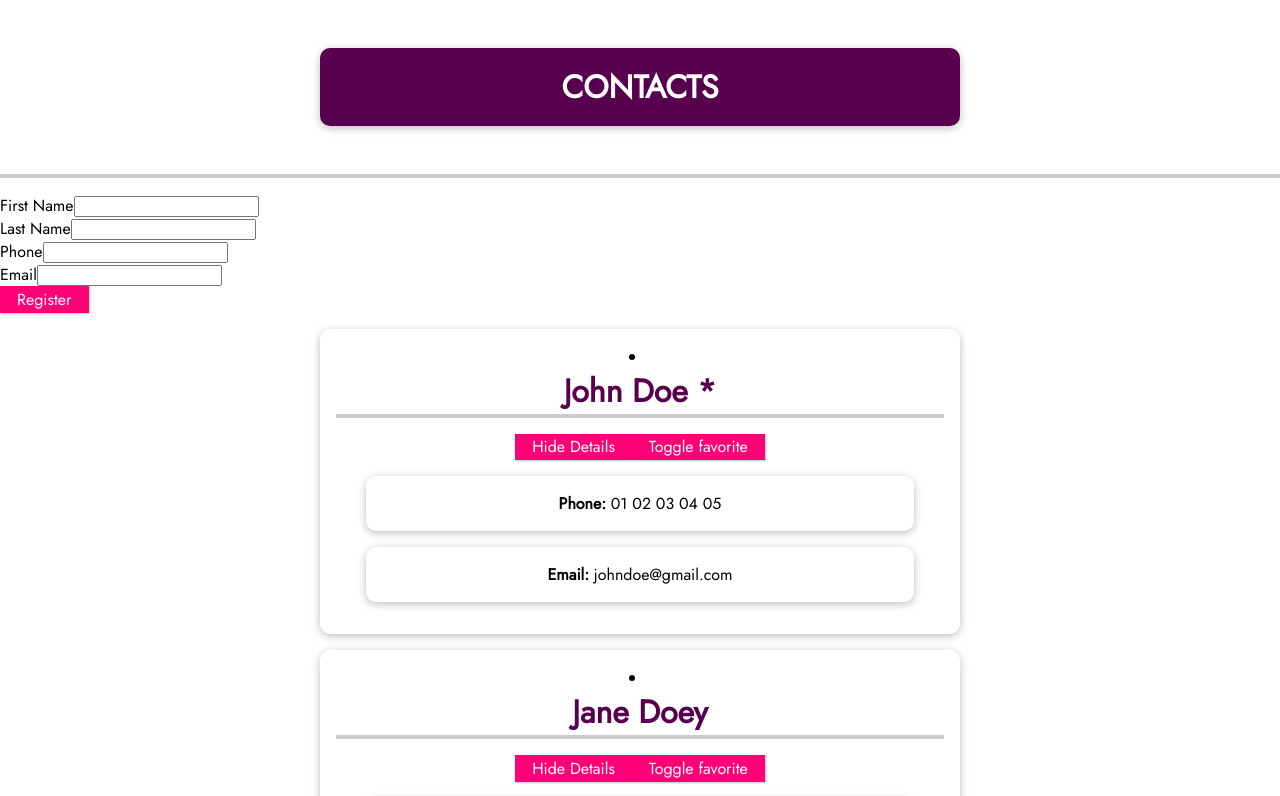
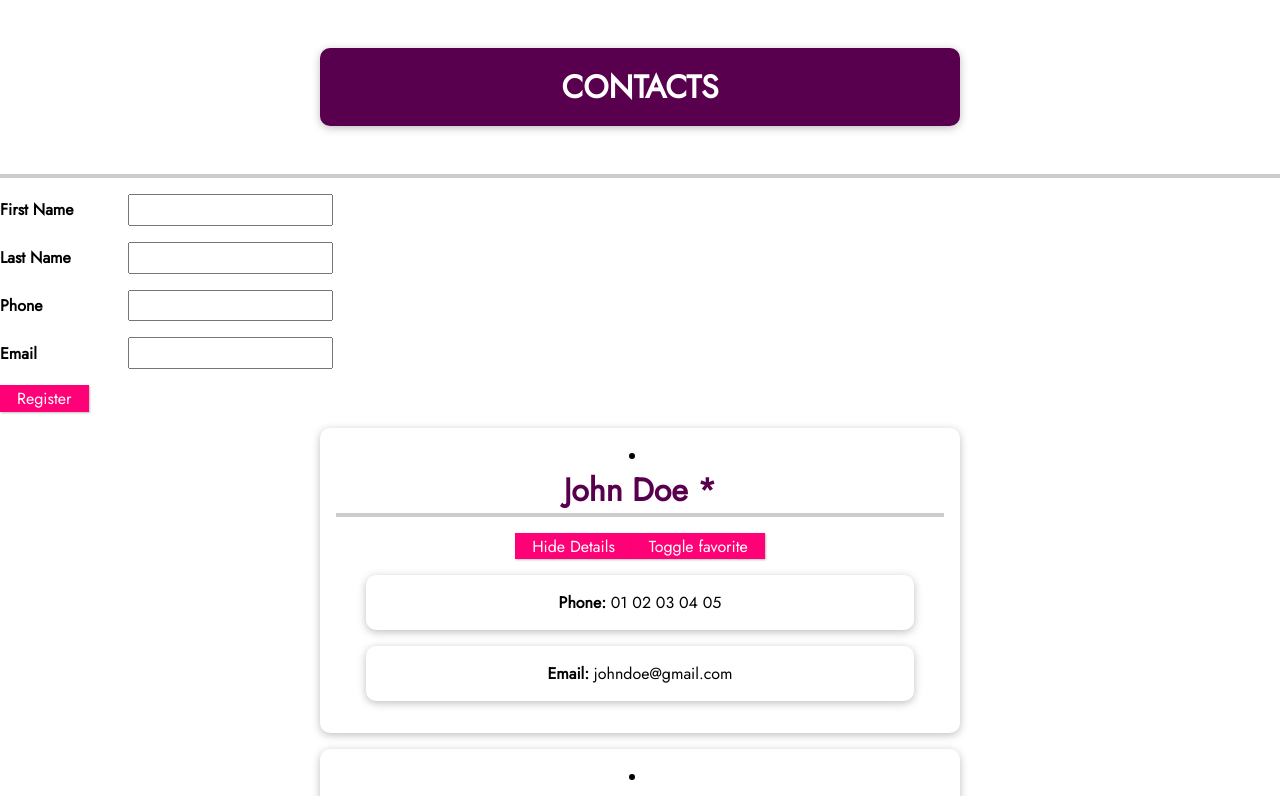
Before and after one commit to cyrilmarois/udemy-vue, a Vue app in the folder Projects/vue-first-app/: page / in a window 1280 px wide. Shown: the top 796 px of the page. Built offline with nearby package versions, Linux system fonts and the light colour scheme.

Commit message:
style(form): contact form styling

```diff
--- a/Projects/vue-first-app/src/components/ContactForm.vue
+++ b/Projects/vue-first-app/src/components/ContactForm.vue
@@ -19,6 +19,23 @@
     <button type="submit">Register</button>
   </form>
 </template>
+
+<style>
+#app input {
+  font: inherit;
+  padding: 0.15rem;
+}
+#app label {
+  font-weight: bold;
+  margin-right: 1rem;
+  width: 7rem;
+  display: inline-block;
+}
+#app form div {
+  margin: 1rem 0;
+}
+</style>
+
 <script>
 export default {
   data() {
```
